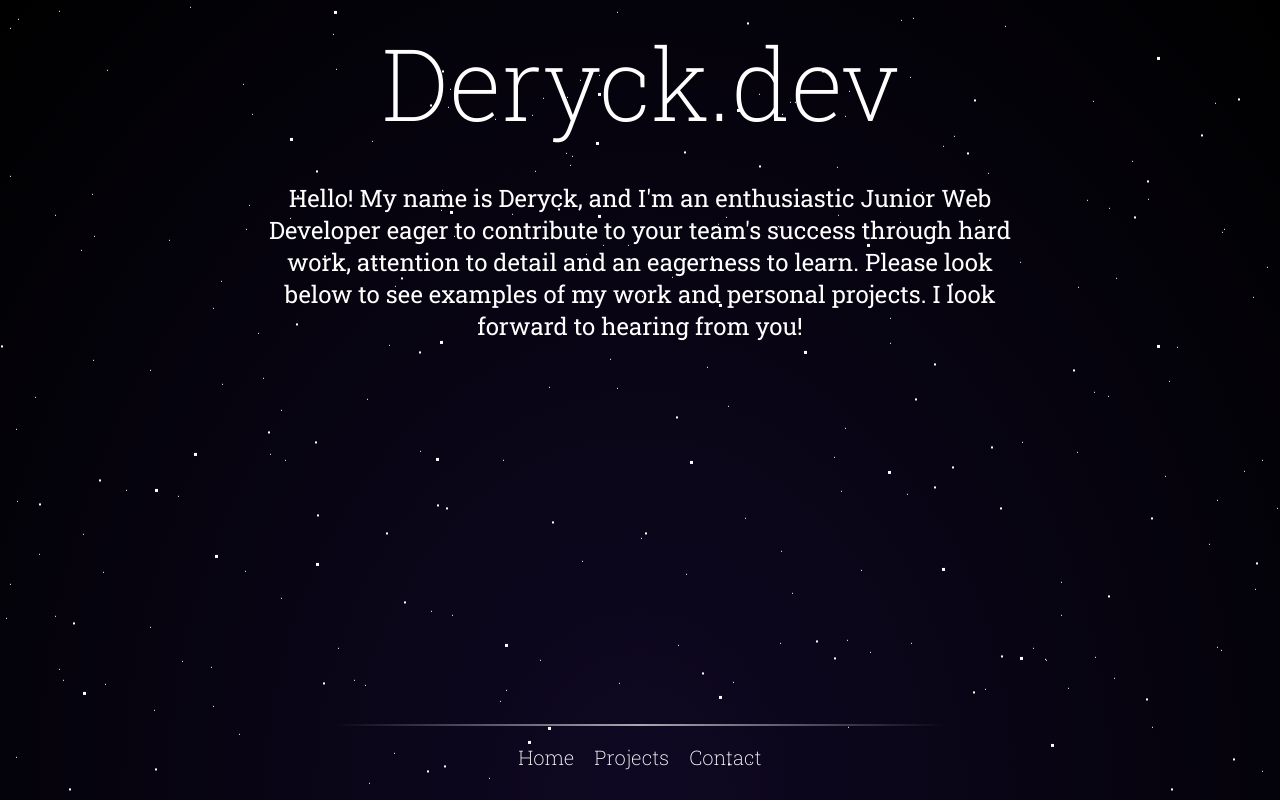
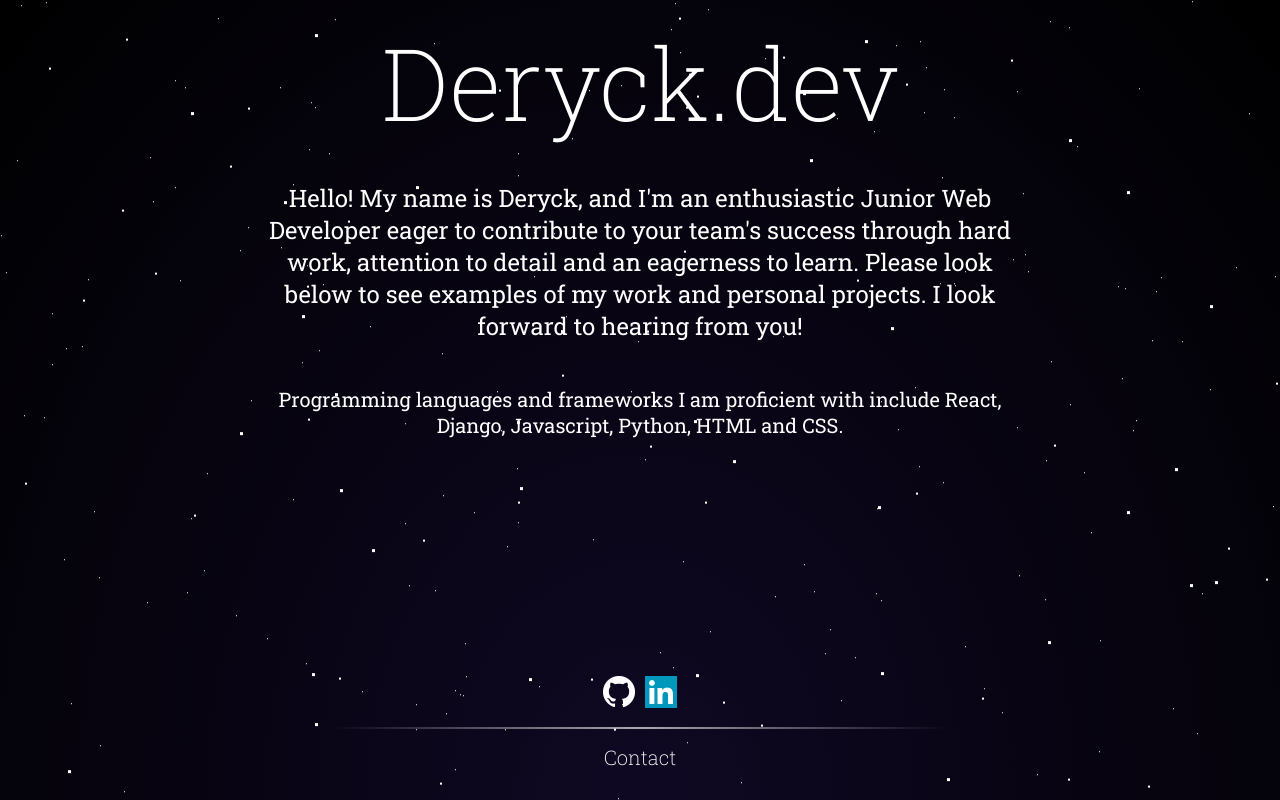
Before and after one commit to DeryckJackson/devpage, a React (Create React App) app: page / in a window 1280 px wide. Built offline with nearby package versions, Linux system fonts and the light colour scheme.

Commit message:
skills and navbar changes

```diff
--- a/src/App.js
+++ b/src/App.js
@@ -2,6 +2,7 @@ import { Fragment } from 'react';
 import './App.sass';
 import Header from './components/Header';
 import Navbar from './components/Navbar';
+import Skills from './components/Skills';
 
 function App() {
   return (
@@ -11,6 +12,7 @@ function App() {
       <div id="stars3"></div>
       <div className="flexboxCol container">
         <Header />
+        <Skills />
         <Navbar />
       </div>
     </Fragment>
--- a/src/App.sass
+++ b/src/App.sass
@@ -21,39 +21,29 @@ html
   font-family: 'Roboto Slab', serif
   text-align: center
 
-.header
-  color: white
-  font-size: 100px
-  font-weight: 200
-  margin: 10px
-
 .container
   position: relative
   max-width: 60%
   margin: 0 auto
 
-.titleText
-  color: white
-  font-size: 24px
-
 .flex
   display: flex
   justify-content: center
-
-.flexboxRow
-  display: flex
-  flex-direction: row
 
 .flexboxCol
   display: flex
   justify-content: center
   flex-direction: column
 
-.navbar
-  bottom: 0
-  position: fixed
-  margin: 30px auto
-  width: 60%
+.flexboxRow
+  display: flex
+  flex-direction: row
+
+.header
+  color: white
+  font-size: 100px
+  font-weight: 200
+  margin: 10px
 
 .links
   overflow: hidden
@@ -69,20 +59,37 @@ html
 .links a:hover
   text-decoration: underline
 
+.navbar
+  bottom: 0
+  position: fixed
+  margin: 30px auto
+  width: 60%
+
+.navbar a
+  margin: 0px 5px
+
 .navbar hr
   border: 0
   height: 2px
-  margin: 18px 0
+  margin: 15px 0
   position: relative
   background: -webkit-linear-gradient(left, rgba(255,255,255,0) 0%,rgba(255,255,255,0) 10%,rgba(255,255,255,0.65) 50%,rgba(255,255,255,0) 90%,rgba(255,255,255,0) 100%)
 
-  @keyframes slidein
-    from
-      opacity: 0
-      transform: translateX(-400px)
-    to
-      opacity: 1
-      transform: translateX(0px)
+.skills
+  color: white
+  font-size: 20px
+
+.titleText
+  color: white
+  font-size: 24px
+
+@keyframes slidein
+  from
+    opacity: 0
+    transform: translateX(-400px)
+  to
+    opacity: 1
+    transform: translateX(0px)
 
 #stars
   width: 1px
@@ -132,29 +139,8 @@ html
     background: transparent
     box-shadow: $shadows-big
 
-#title
-  position: absolute
-  top: 50%
-  left: 0
-  right: 0
-
-  color: #FFF
-  text-align: center
-  font-family: 'lato',sans-serif
-  font-weight: 300
-  font-size: 50px
-  letter-spacing: 10px
-
-  margin-top: -60px
-  padding-left: 10px
-
-  span
-    background: -webkit-linear-gradient(white, #38495a)
-    -webkit-background-clip: text
-    -webkit-text-fill-color: transparent
-
 @keyframes animStar
   from
     transform: translateY(0px)
   to
-    transform: translateY(-2000px)
+    transform: translateY(2000px)
--- a/src/components/Navbar.jsx
+++ b/src/components/Navbar.jsx
@@ -1,14 +1,20 @@
 import { Fragment } from "react";
+import githubPNG from "../assets/GitHub-Mark-Light-32px.png"
+import linkedinPNG from "../assets/linkedin-icon.png"
 
 function Navbar() {
   return (
     <Fragment>
       <div className="navbar">
+        <a href="https://github.com/DeryckJackson">
+          <img src={githubPNG} alt="github icon" rel="noopener noreferrer" />
+        </a>
+        <a href="https://www.linkedin.com/in/deryckjackson/">
+          <img src={linkedinPNG} alt="linkedin icon" rel="noopener noreferrer" />
+        </a>
         <hr />
         <div className="links">
-          <a href="#home">Home</a>
-          <a href="#projects">Projects</a>
-          <a href="#contact">Contact</a>
+          <a href="mailto:dgjackson01@gmail.com">Contact</a>
         </div>
       </div>
     </Fragment>
--- /dev/null
+++ b/src/components/Skills.jsx
@@ -0,0 +1,15 @@
+import React, { Fragment } from 'react';
+
+function Skills() {
+  return (
+    <Fragment>
+      <div className="skills">
+        <p>
+          Programming languages and frameworks I am proficient with include React, Django, Javascript, Python, HTML and CSS.
+        </p>
+      </div>
+    </Fragment>
+  );
+}
+
+export default Skills;
```
Also changed, not shown: src/assets/GitHub-Mark-Light-32px.png (added), src/assets/linkedin-icon.png (added).
